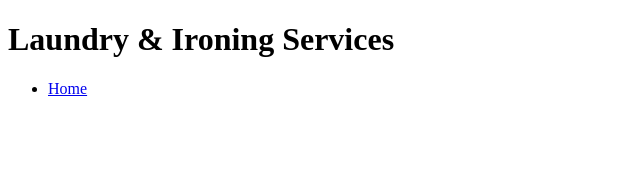
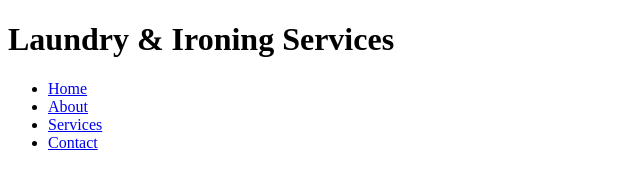
Before and after one commit to simbahoromba/laundry-ironing-services, a plain HTML site: page index.html in a window 1280 px wide. Shown: the whole page, without its empty margins (0-640 px from the left). Drawn offline with Linux system fonts and the light colour scheme.

Commit message:
New links

```diff
--- a/index.html
+++ b/index.html
@@ -17,6 +17,9 @@
         <nav class="header_nav">
             <ul class="header_ul">
                 <li><a href="index.html">Home</a></li>
+                <li><a href="#about">About</a></li>
+                <li><a href="services.html">Services</a></li>
+                <li><a href="contact.html">Contact</a></li>
             </ul>
         </nav>
     </header>
```
